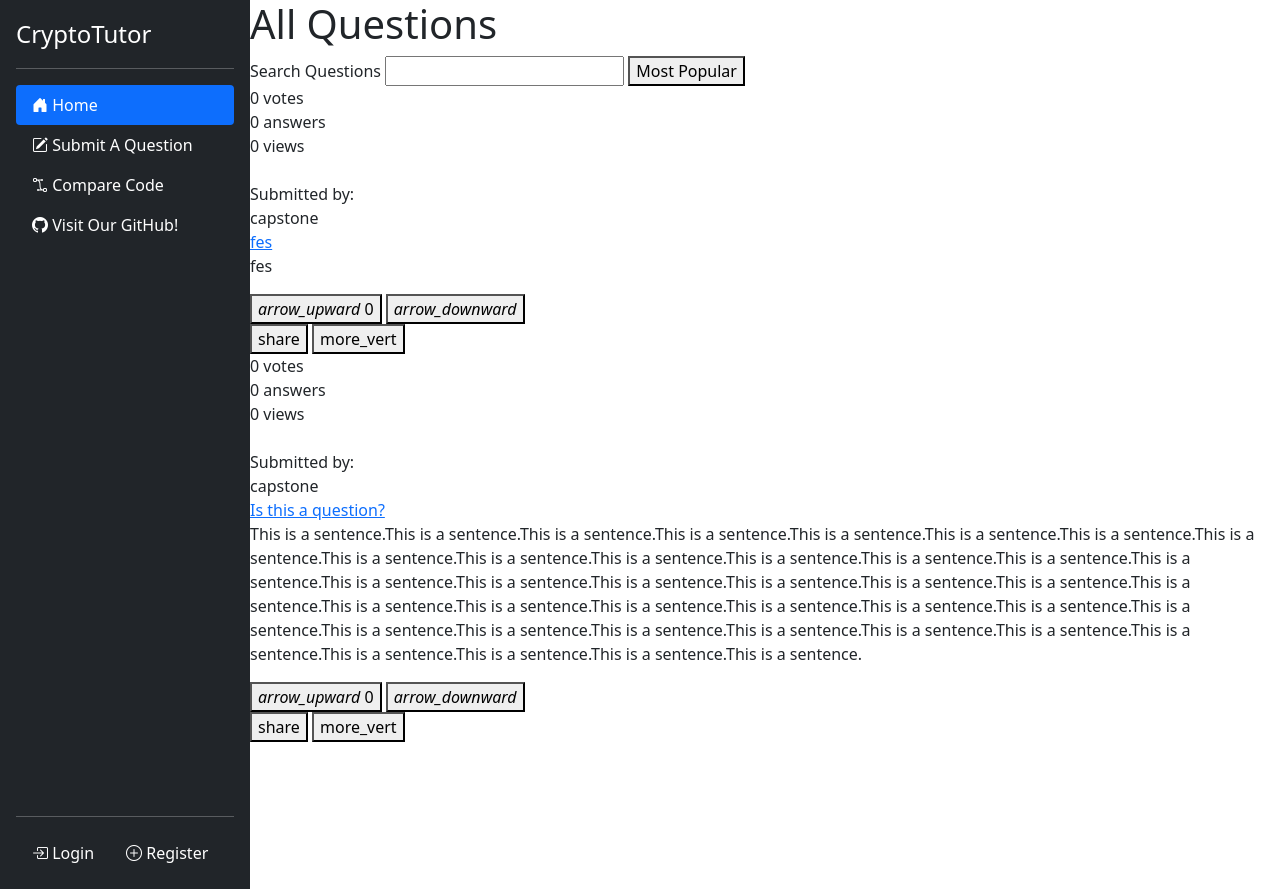
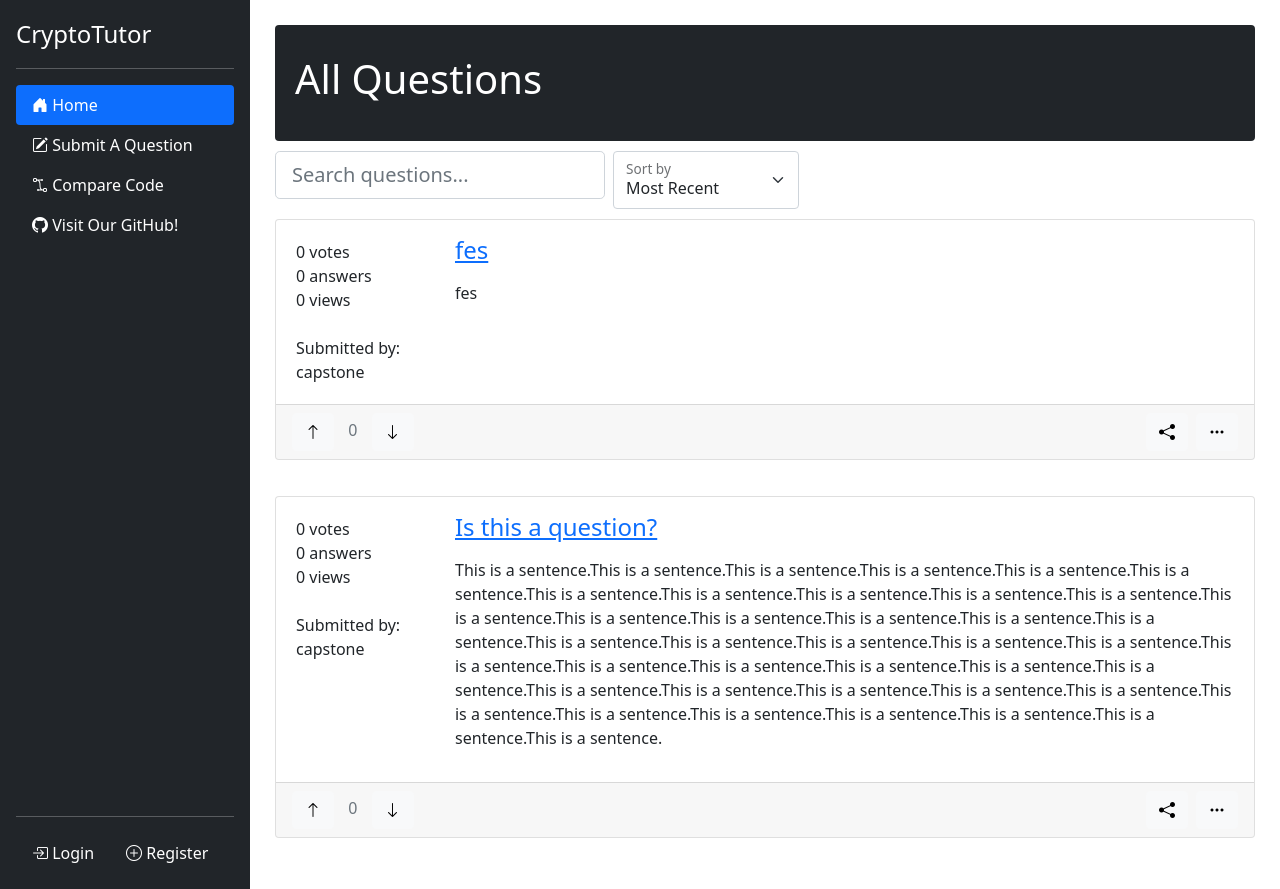
Before and after one commit to PB5011/bit-by-bit-capstone, a Django app: page /cryptotutor/ in a window 1280 px wide. Run offline with Django 4.2, Linux system fonts and the light colour scheme; data comes from the database, SQL or seed files in the repository; some libraries are stand-ins or nearby versions.

Commit message:
Update index.html to bootstrap

```diff
--- a/cryptotutor/static/css/cryptotutor.css
+++ b/cryptotutor/static/css/cryptotutor.css
@@ -17,10 +17,39 @@ main {
     width: 250px;
 }
 
-.ctutor-main-content-view {
+.ctutor-main-body {
     padding-left: 250px;
 }
 
-.ctutor-content {
-    padding: 50px;
+.ctutor-main-content {
+    width: calc(100vw - 250px);
+    padding: 25px;
 }
+
+.ctutor-content-header {
+    padding-top: 30px;
+    padding-bottom: 30px;
+    padding-left: 20px;
+    border-radius: 0.25em;
+    background-color: var(--bs-gray-900);
+    color: white;
+}
+
+.ctutor-search {
+    padding-top: 10px;
+}
+
+.ctutor-question-card {
+    padding-top: 10px;
+    padding-bottom: 10px;
+    max-width: 1100px;
+}
+
+.ctutor-question-card-stats {
+    padding: 20px;
+}
+
+.ctutor-question-card-votes {
+    padding-left: 10px;
+    padding-right: 10px;
+}
--- a/cryptotutor/templates/base_generic.html
+++ b/cryptotutor/templates/base_generic.html
@@ -83,7 +83,11 @@
     </div>
     {% endblock %}
     <!-- main page content goes inside the block content -->
-    <div class="ctutor-main-content-view">{% block content %}{% endblock %}</div>
+    <div class="ctutor-main-body">
+      <div class="ctutor-main-content">
+        {% block content %}{% endblock %}
+      </div>
+    </div>
     </main>
     <!-- bootstrap js -->
     <script src="{% static 'js/bootstrap.bundle.js' %}"></script>
--- a/cryptotutor/templates/index.html
+++ b/cryptotutor/templates/index.html
@@ -1,71 +1,58 @@
 {% extends "base_generic.html" %}
 
 {% block content %}
-<div class="mdc-typography--headline6 header">
-  <h1 class="header-headline">All Questions</h1>
-  <label class="mdc-text-field mdc-text-field--outlined search">
-    <span class="mdc-notched-outline">
-      <span class="mdc-notched-outline__leading"></span>
-      <span class="mdc-notched-outline__notch">
-        <span class="mdc-floating-label" id="question">Search Questions</span>
-      </span>
-      <span class="mdc-notched-outline__trailing"></span>
-    </span>
-    <input type="text" class="mdc-text-field__input" aria-labelledby="question">
-  </label>
-  <!-- <button class="mdc-button foo-button">
-      <div class="mdc-button__ripple"></div>
-      <span class="mdc-button__label">Newest</span>
-  </button> -->
-  <button class="mdc-button foo-button">
-      <div class="mdc-button__ripple"></div>
-      <span class="mdc-button__label">Most Popular</span> <!-- TODO: add call to index/popularity-->
-  </button>
-  &nbsp;
+<div class="ctutor-content-header">
+  <h1>All Questions</h1>
+</div>
+<div class="ctutor-search row g-2">
+  <div class="col-auto">
+    <input class="form-control form-control-lg" type="text" placeholder="Search questions...">
+  </div>
+  <div class="col-auto">
+    <div class="form-floating">
+      <select class="form-select" id="floatingSelect" aria-label="Sort by">
+        <option selected value="most_recent">Most Recent</option>
+        <option value="most_popular">Most Popular</option>
+        <option value="most_commented">Most Commented</option>
+      </select>
+      <label for="floatingSelect">Sort by</label>
+    </div>
+  </div>
   <!-- TODO: should pop open a filter dropdown; possibly could use filter chips here -->
-  <!-- <button class="mdc-button foo-button">
-      <div class="mdc-button__ripple"></div>
-      <span class="mdc-button__label">Filter</span>
-  </button> -->
 </div>
-<div class="content">
+
+<div class="ctutor-content">
   {% for question in questions %}
-  <div class="mdc-card question-card">
-    <div class="mdc-layout-grid mdc-layout-grid--align-left">
-      <div class="mdc-layout-grid__inner">
-        <div class="mdc-layout-grid__cell mdc-layout-grid__cell--span-2 mdc-layout-grid--fixed-column-width">
+  <div class="ctutor-question-card">
+    <div class="card w-100 mb-3">
+      <div class="row g-0">
+        <div class="col-md-2 ctutor-question-card-stats">
           {{ question.points }} votes
           <br>{{ question.answers }} answers
           <br>{{ question.views }} views
           <br><br>Submitted by:<br>
           {{ question.author }}
         </div>
-        <div class="mdc-layout-grid__cell mdc-layout-grid__cell--span-10">
-          <div>
-            <div class="question-content">
-              <!-- <div class="mdc-typography--headline5 question-content-title">{{ question.title }}</div> -->
-              <a class="mdc-typography--headline5 question-content-title" href="{% url 'question' id=question.id %}">{{question.title}}</a>
-              <div class="mdc-typography--body1">{{ question.body|safe }}</div>
-            </div>
-            <div class="mdc-card__ripple"></div>
+        <div class="col-md-10">
+          <div class="card-body">
+            <a class="card-title" href="{% url 'question' id=question.id %}"><h4>{{question.title}}</h4></a>
+            <p class="card-text">{{ question.body|safe }}</p>
           </div>
         </div>
       </div>
-    </div>
+      <div class="card-footer text-muted">
+        <div class="row g-0">
+          <div class="col-md-2">
+            <button class="btn btn-light" type="button"><i class="bi bi-arrow-up"></i></button>
+            <span class="ctutor-question-card-votes">0</span>
+            <button class="btn btn-light" type="button"><i class="bi bi-arrow-down"></i></button>
+          </div>
+          <div class="col-md-10 d-grid gap-2 d-md-flex justify-content-md-end">
+            <button class="btn btn-light" type="button"><i class="bi bi-share-fill"></i></button>
+            <button class="btn btn-light" type="button"><i class="bi bi-three-dots"></i></button>
+          </div>
+        </div>
 
-    <div class="mdc-card__actions">
-      <div class="mdc-card__action-buttons">
-        <button class="mdc-button">
-          <i class="material-icons mdc-button__icon" aria-hidden="true">arrow_upward</i>
-          <span class="mdc-button__label">{{ question.points }}</span>
-        </button>
-        <button class="mdc-button">
-          <i class="material-icons mdc-button__icon" aria-hidden="true">arrow_downward</i>
-        </button>
-      </div>
-      <div class="mdc-card__action-icons">
-        <button class="material-icons mdc-icon-button mdc-card__action mdc-card__action--icon" title="Share">share</button>
-        <button class="material-icons mdc-icon-button mdc-card__action mdc-card__action--icon" title="More options">more_vert</button>
       </div>
     </div>
   </div>
```
